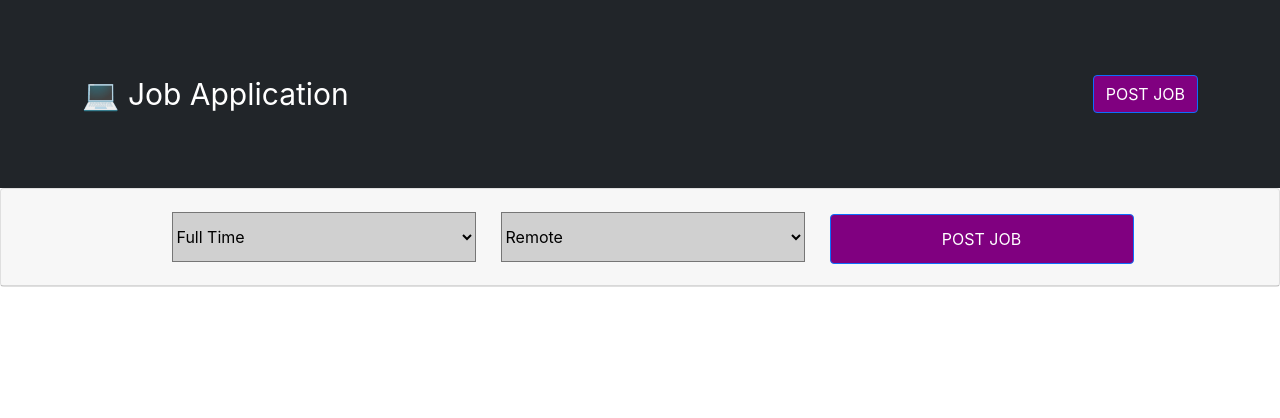
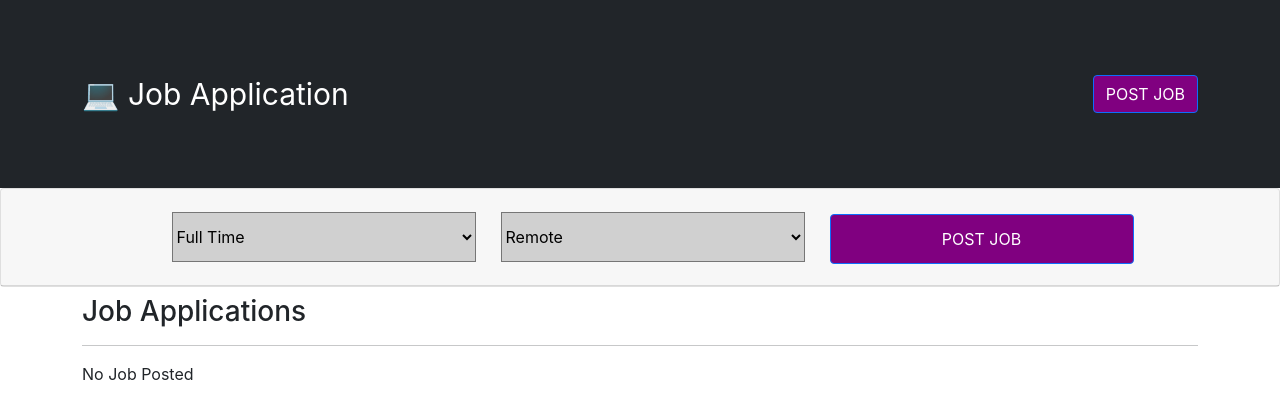
Before and after one commit to irit2607/Job_Finder_App, a React (Create React App) app in the folder job-finder-app/: page / in a window 1280 px wide. Shown: the top 418 px of the page. Built offline with nearby package versions, Linux system fonts and the light colour scheme.

Commit message:
allpost done

```diff
--- a/job-finder-app/src/components/Allpost.jsx
+++ b/job-finder-app/src/components/Allpost.jsx
@@ -1,11 +1,42 @@
 import React from 'react'
+import PostItems from './PostItems'
 
-const Allpost = () => {
-  return (
-    <div>
-
-    </div>
-  )
+const Allpost = (props) => {
+    return (
+        <div className="container" >
+            <h3 className="my-2">Job Applications</h3><hr />
+            {props.allpost.length === 0 ? "No Job Posted" :
+                props.allpost.map((allitem) => {
+                    return <PostItems allitem={allitem} key={allitem.sno} />
+                })
+            }
+        </div>
+    )
 }
 
 export default Allpost
+
+// import React from 'react'
+// import { TodosItem } from "../MyComponents/TodosItem";
+
+// export const Todos = (props) => {
+//   let mystyle = {
+//     minHieght: '70vh',
+//     margin: "10px auto",
+//     paddingTop: '30px',
+//     color: '#00ffff',
+//     fontFamily: 'sans-serif',
+//   }
+//   return (
+//     <div className="container" style={mystyle}>
+//       <h3 className="my-2">Todo List</h3><hr />
+//       {props.todos.length === 0 ? "No todos" :
+//         props.todos.map((todo) => {
+//           return <TodosItem todo={todo} key={todo.sno} onDelete={props.onDelete} />
+//         })
+//       }
+//     </div>
+//   )
+// }
+
+// export default Todos
--- a/job-finder-app/src/components/PostItems.jsx
+++ b/job-finder-app/src/components/PostItems.jsx
@@ -1,5 +1,5 @@
 import React from 'react'
-import { Container, Button, Card ,Form, Col,Row} from 'react-bootstrap';
+import {Button, Card ,Form, Col,Row} from 'react-bootstrap';
 
 const PostItems = () => {
     return (
--- a/job-finder-app/src/components/PostJob.jsx
+++ b/job-finder-app/src/components/PostJob.jsx
@@ -1,6 +1,6 @@
 import React, { useState } from 'react'
 import { Button, Modal, Form, Row, Col } from 'react-bootstrap';
-import FormPost from './FormPost';
+// import FormPost from './FormPost';
 
 const PostJob = ({ postjob }) => {
 
```
